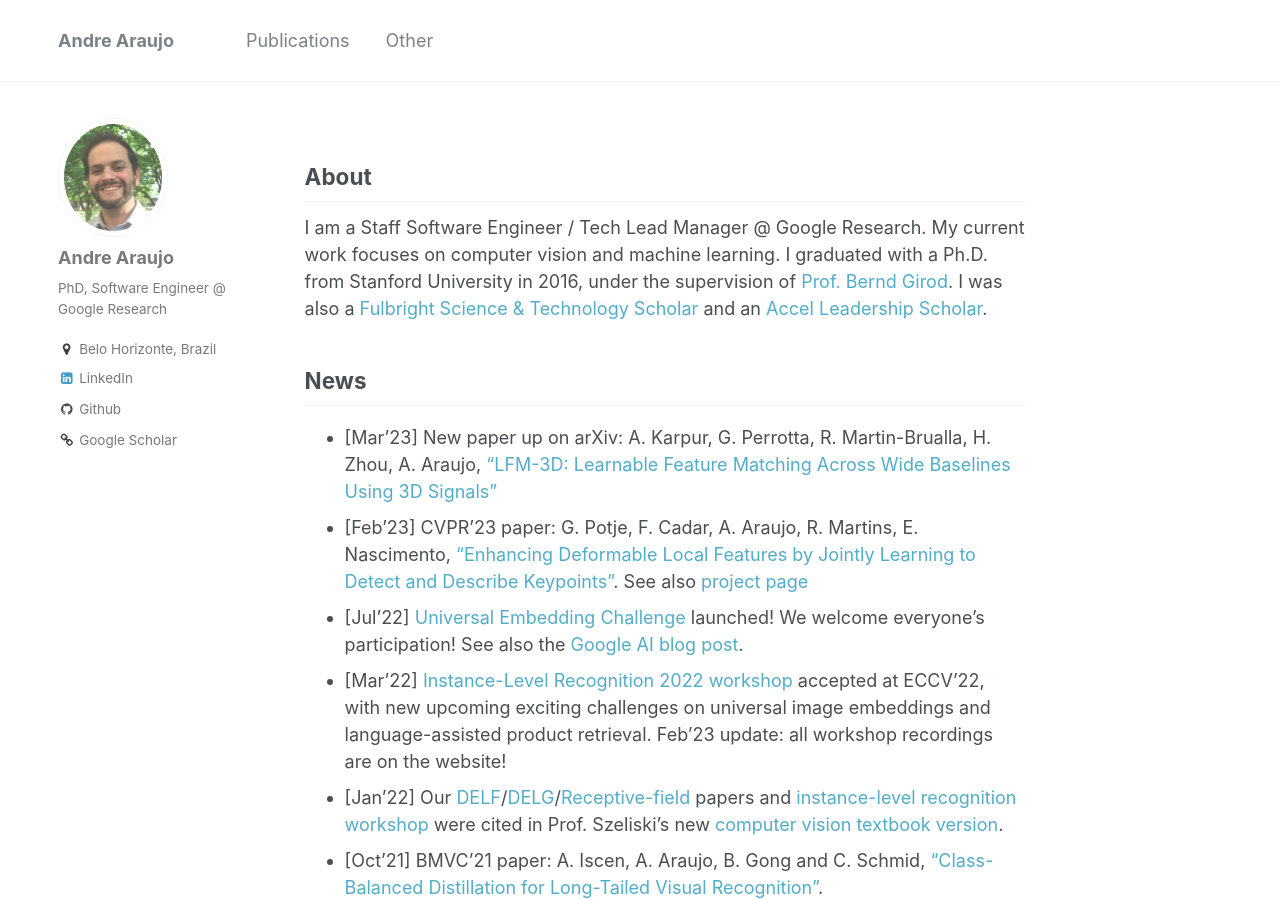
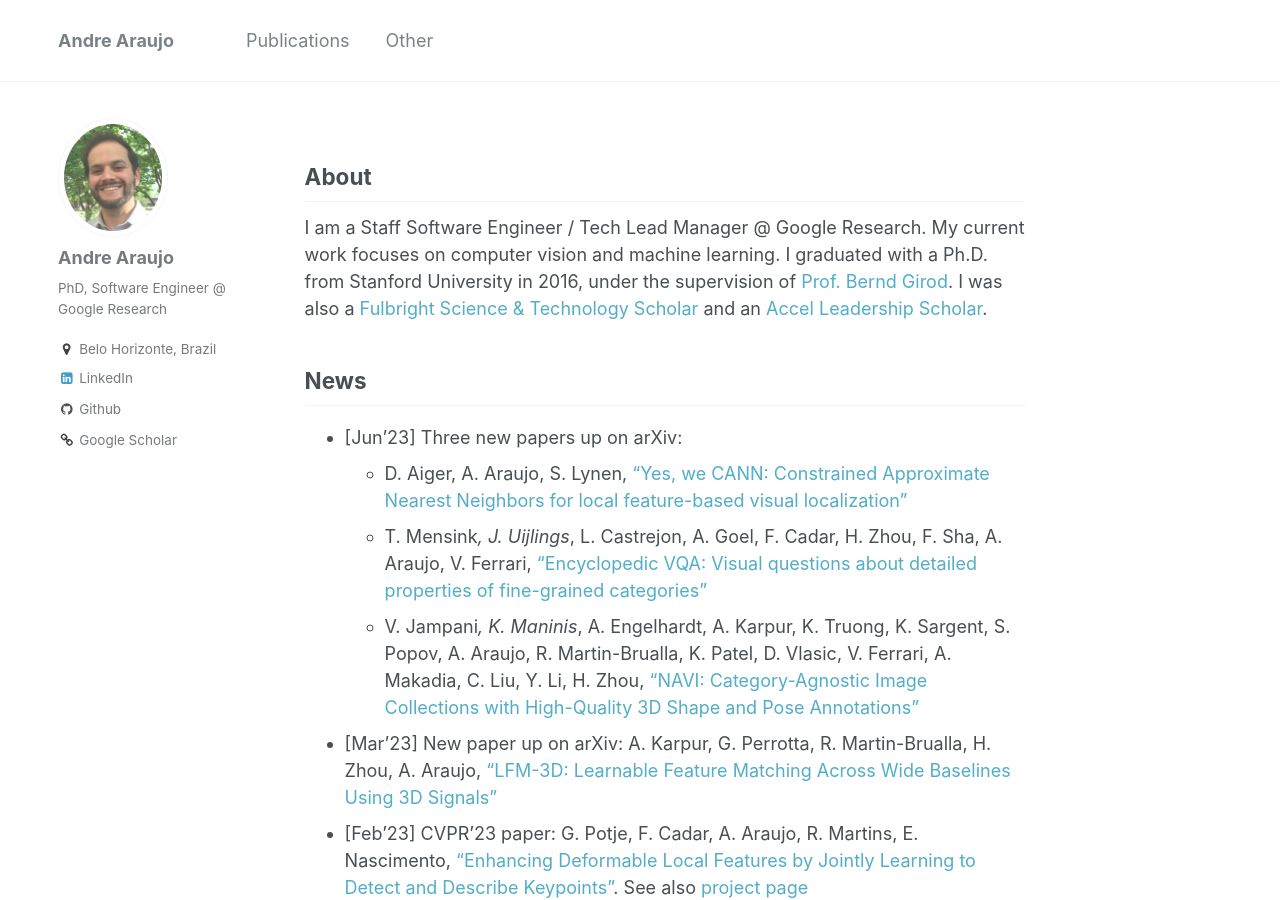
Before and after one commit to andrefaraujo/andrefaraujo.github.io, a Jekyll site: the page built from _pages/about.md, in a window 1280 px wide and 900 px high. Built offline with Jekyll 4.4.1, drawn with Linux system fonts in a browser that asks for light colours.

Commit message:
Add 3 recent papers

```diff
--- a/_pages/about.md
+++ b/_pages/about.md
@@ -18,6 +18,10 @@ I was also a [Fulbright Science & Technology Scholar](https://eca.state.gov/fulb
 
 ## News
 
+* [Jun'23] Three new papers up on arXiv:
+  * D. Aiger, A. Araujo, S. Lynen, ["Yes, we CANN: Constrained Approximate Nearest Neighbors for local feature-based visual localization"](https://arxiv.org/abs/2306.09012)
+  * T. Mensink*, J. Uijlings*, L. Castrejon, A. Goel, F. Cadar, H. Zhou, F. Sha, A. Araujo, V. Ferrari, ["Encyclopedic VQA: Visual questions about detailed properties of fine-grained categories"](https://arxiv.org/abs/2306.09224)
+  * V. Jampani*, K. Maninis*, A. Engelhardt, A. Karpur, K. Truong, K. Sargent, S. Popov, A. Araujo, R. Martin-Brualla, K. Patel, D. Vlasic, V. Ferrari, A. Makadia, C. Liu, Y. Li, H. Zhou, ["NAVI: Category-Agnostic Image Collections with High-Quality 3D Shape and Pose Annotations"](https://arxiv.org/abs/2306.09109)
 * [Mar'23] New paper up on arXiv: A. Karpur, G. Perrotta, R. Martin-Brualla, H. Zhou, A. Araujo, ["LFM-3D: Learnable Feature Matching Across Wide Baselines Using 3D Signals"](https://arxiv.org/abs/2303.12779)
 * [Feb'23] CVPR'23 paper: G. Potje, F. Cadar, A. Araujo, R. Martins, E. Nascimento, ["Enhancing Deformable Local Features by Jointly Learning to Detect and Describe Keypoints"](https://arxiv.org/abs/2304.00583). See also [project page](https://www.verlab.dcc.ufmg.br/descriptors/dalf_cvpr23/)
 * [Jul'22] [Universal Embedding Challenge](https://www.kaggle.com/c/google-universal-image-embedding/) launched! We welcome everyone's participation! See also the [Google AI blog post](https://ai.googleblog.com/2022/08/introducing-google-universal-image.html).
```
Also changed, not shown: _publications/2023-06-14-navi.md (added, +9 -0 lines), _publications/2023-06-15-cann.md (added, +9 -0 lines), _publications/2023-06-16-encvqa.md (added, +9 -0 lines).
